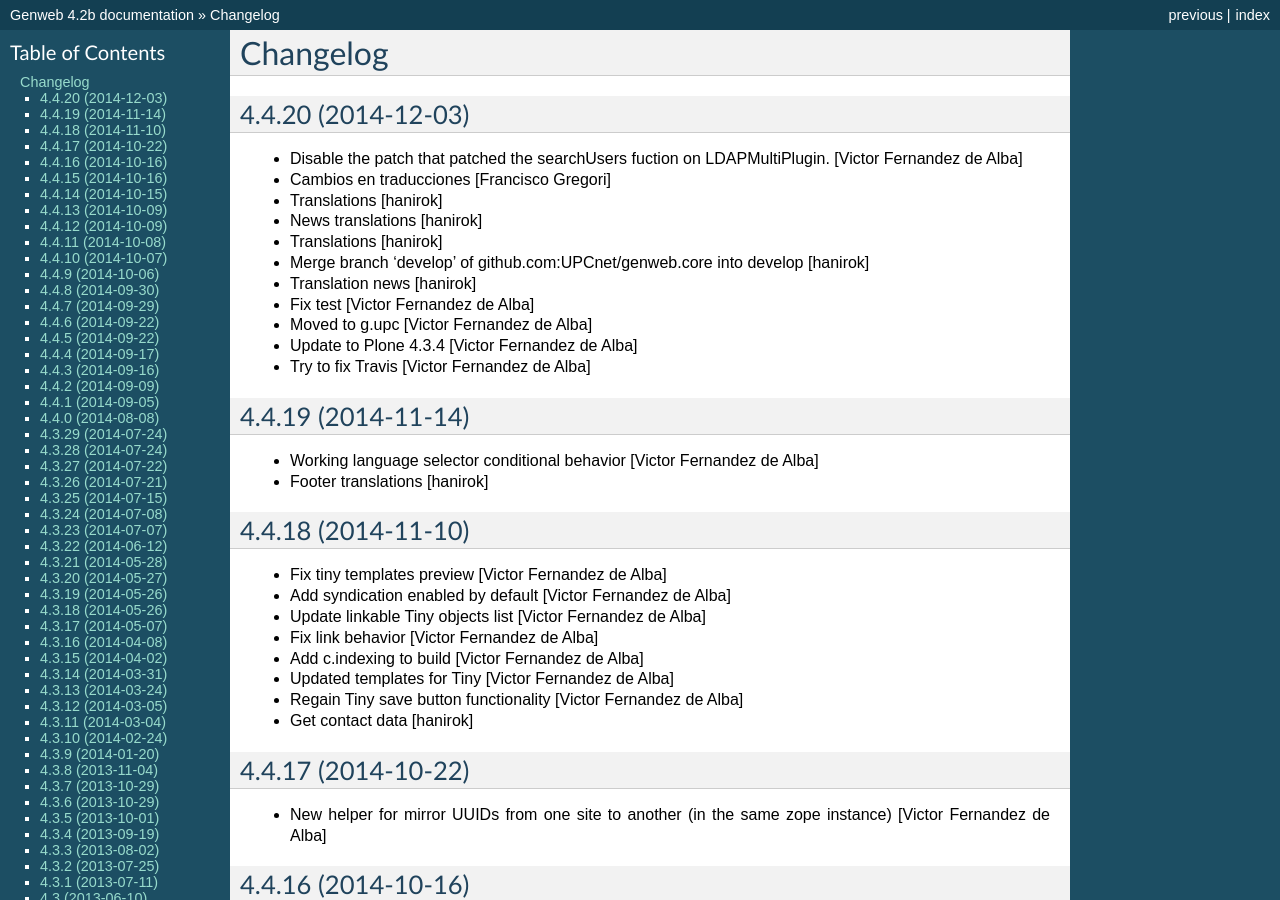
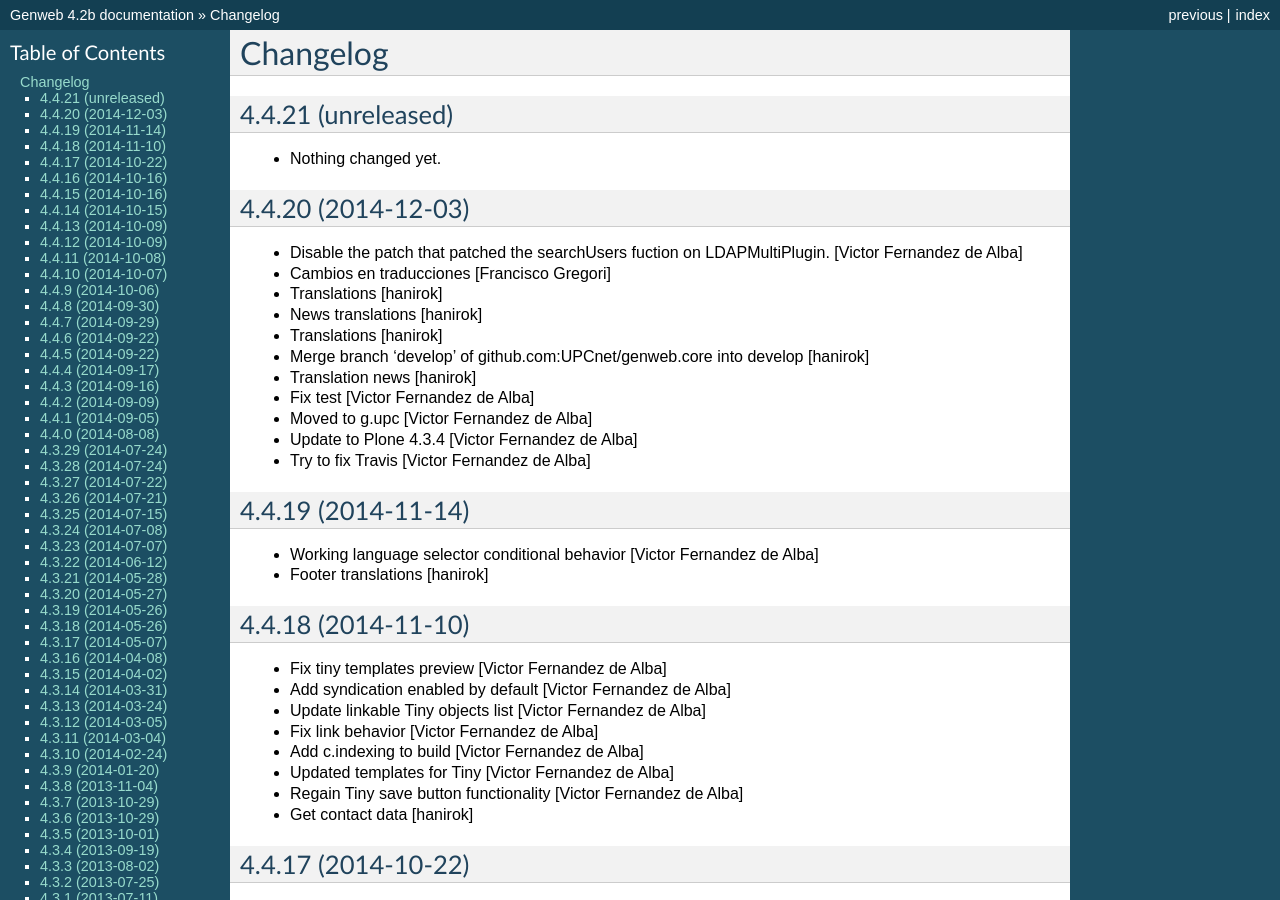
Before and after one commit to UPCnet/genweb.core, a Sphinx documentation site: the page built from docs/HISTORY.rst, in a window 1280 px wide and 900 px high. Built offline with Sphinx 7.4.7, drawn with Linux system fonts in a browser that asks for light colours.

Commit message:
Back to development: 4.4.21

```diff
--- a/docs/HISTORY.rst
+++ b/docs/HISTORY.rst
@@ -1,5 +1,11 @@
 Changelog
 =========
+
+4.4.21 (unreleased)
+-------------------
+
+- Nothing changed yet.
+
 
 4.4.20 (2014-12-03)
 -------------------
--- a/setup.py
+++ b/setup.py
@@ -1,7 +1,7 @@
 from setuptools import setup, find_packages
 import os
 
-version = '4.4.20'
+version = '4.4.21.dev0'
 
 README = open("README.rst").read()
 HISTORY = open(os.path.join("docs", "HISTORY.rst")).read()
```
